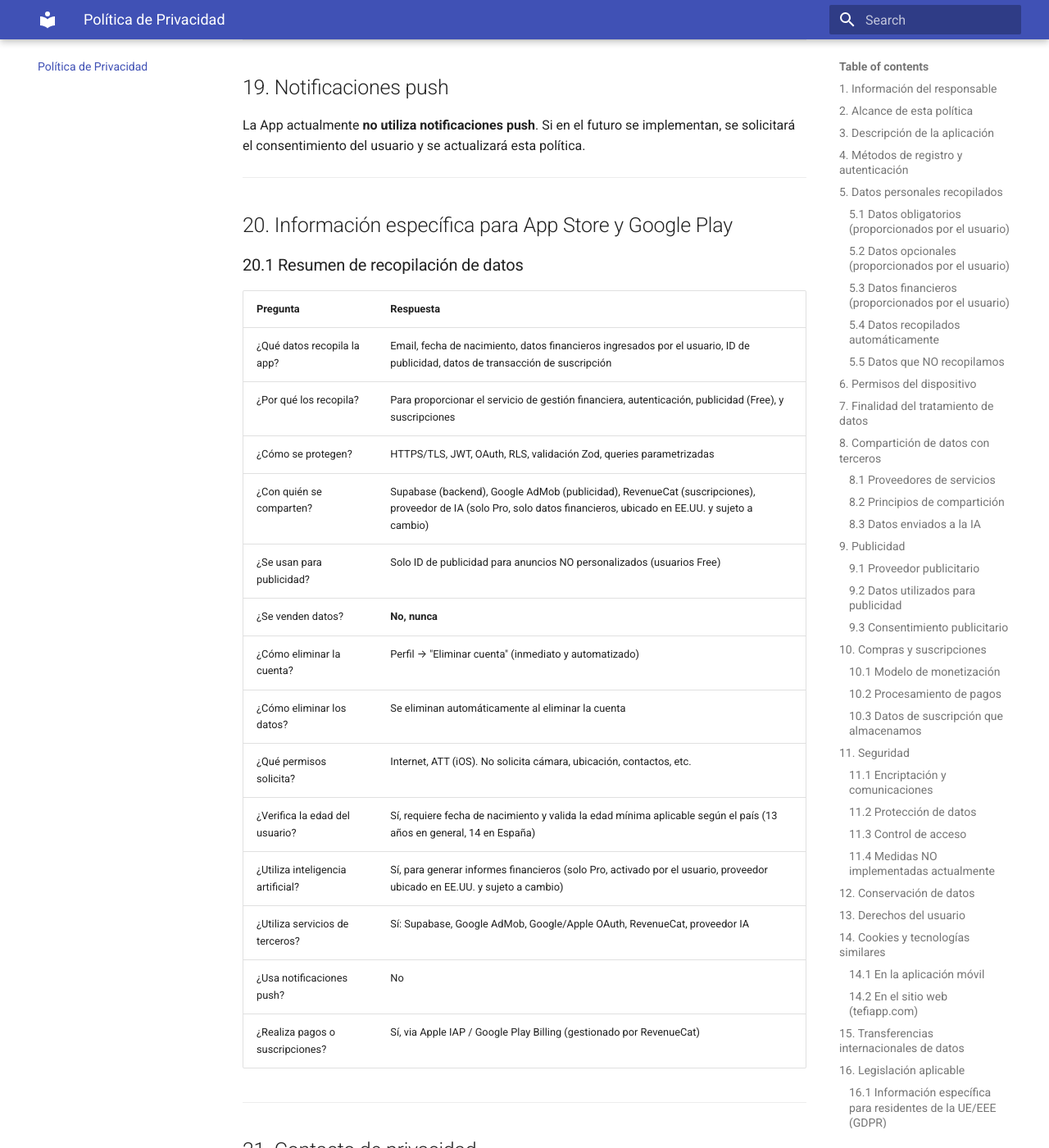
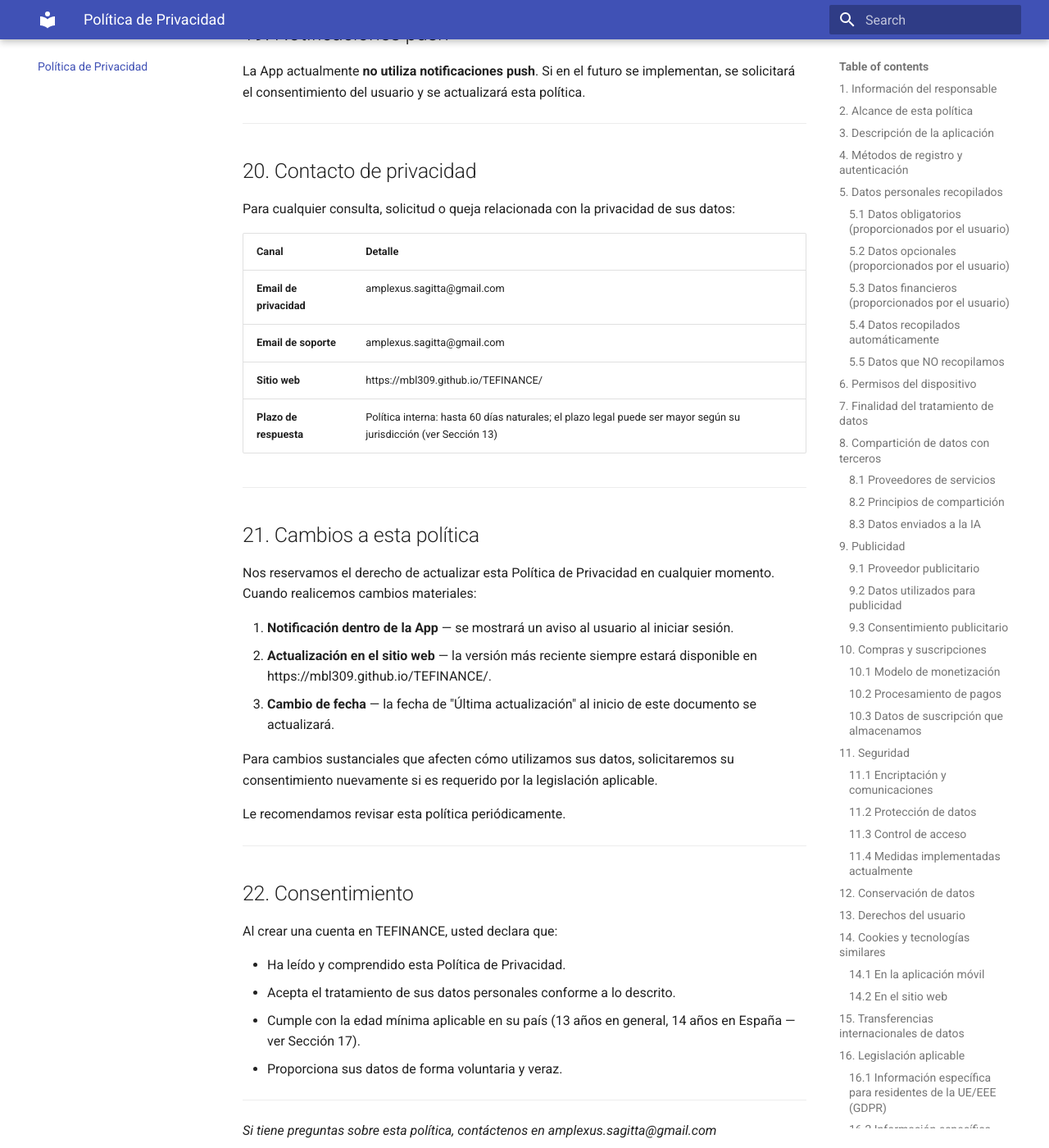
Before and after one commit to MBL309/TEFINANCE, an MkDocs documentation site: the page built from docs/privacidad.md, in a window 1280 px wide and 1400 px high, scrolled down 16371 px. Shown: the whole window at 82% size. Built offline with MkDocs 1.6.1 and Material for MkDocs 9.7.7, drawn with Linux system fonts in a browser that asks for light colours; some of the changed text lies outside the part shown.

Commit message:
privacidad

```diff
--- a/docs/privacidad.md
+++ b/docs/privacidad.md
@@ -242,7 +242,7 @@
 | Gestor de suscripciones | RevenueCat |
 | Procesador iOS | Apple In-App Purchases (App Store) |
 | Procesador Android | Google Play Billing |
-| Datos de pago | Procesados exclusivamente por Apple/Google — TEFI no almacena datos de tarjeta ni información de pago |
+| Datos de pago | Procesados exclusivamente por Apple/Google — TEFINANCE no almacena datos de tarjeta ni información de pago |
 | Renovación | Automática según el periodo seleccionado |
 | Cancelación | Desde la configuración de suscripciones de App Store / Google Play |
 | Reembolsos | Gestionados por Apple / Google según sus políticas |
@@ -289,10 +289,9 @@
 | Rate limiting | Limitación de solicitudes por defecto de Supabase |
 | Service Role protegido | Claves administrativas solo accesibles en funciones server-side |
 
-### 11.4 Medidas NO implementadas actualmente
+### 11.4 Medidas implementadas actualmente
 
-- MFA (autenticación multifactor): No disponible
-- Almacenamiento encriptado en dispositivo: Los tokens se almacenan en AsyncStorage (protección del OS pero sin encriptación adicional)
+- Implementamos medidas comerciales, técnicas y administrativas para proteger sus datos personales. Sin embargo, debido a la naturaleza abierta de internet, ningún sistema de transmisión o almacenamiento digital es 100 % seguro, por lo que no podemos garantizar la seguridad absoluta de su información.  No asumimos ninguna responsabilidad por la interceptación, alteración, uso o mal uso de la información que proporciona. Solo tú eres responsable de mantener el secreto de tu información personal. Por favor, ten cuidado al acceder al sitio web y, en general, proporciona información personal.
 
 ---
 
@@ -329,7 +328,7 @@
 
 **Plazo de respuesta:** Como política interna, respondemos a cualquier solicitud dentro de los 30 días naturales siguientes a su recepción, prorrogable hasta 60 días en casos complejos, notificándole previamente. Este plazo interno es más estricto que el mínimo exigido por la mayoría de las legislaciones aplicables; no obstante, **el plazo legal puede ser mayor según su jurisdicción** (por ejemplo, hasta 3 meses bajo el RGPD, o hasta 90 días bajo el CCPA/CPRA en casos que lo justifiquen).
 
-**Cómo ejercer sus derechos:** Envíe un correo a **privacy@tefiapp.com** indicando:
+**Cómo ejercer sus derechos:** Envíe un correo a **amplexus.sagitta@gmail.com* indicando:
 - Su dirección de email asociada a la cuenta
 - El derecho que desea ejercer
 - Cualquier información adicional relevante
@@ -348,7 +347,7 @@
 | SDK de AdMob | Publicidad | ID de publicidad, métricas de anuncios |
 | SDK de RevenueCat | Suscripciones | Estado de compra, customer info |
 
-### 14.2 En el sitio web (tefiapp.com)
+### 14.2 En el sitio web
 
 El sitio web puede utilizar cookies esenciales para su funcionamiento. No utiliza cookies de seguimiento ni analíticas de terceros.
 
@@ -365,10 +364,6 @@
 | Apple (Auth) | Estados Unidos | Cláusulas contractuales estándar |
 | RevenueCat | Estados Unidos | Cláusulas contractuales estándar (no forma parte del listado oficial de participantes del DPF) |
 | Proveedor de IA | Estados Unidos (proveedor actual, sujeto a cambio — ver 8.3) | Cláusulas contractuales estándar |
-
-De los proveedores utilizados, únicamente **Google** cuenta con certificación activa en el EU-U.S. Data Privacy Framework. Supabase y RevenueCat no forman parte del listado oficial de participantes del DPF y se apoyan en cláusulas contractuales estándar (SCC) como mecanismo de cumplimiento con el RGPD.
-
-Nos aseguramos de que todas las transferencias internacionales se realicen con salvaguardas adecuadas conforme a la legislación aplicable.
 
 ---
 
@@ -453,30 +448,7 @@
 
 ---
 
-## 20. Información específica para App Store y Google Play
-
-### 20.1 Resumen de recopilación de datos
-
-| Pregunta | Respuesta |
-|----------|-----------|
-| ¿Qué datos recopila la app? | Email, fecha de nacimiento, datos financieros ingresados por el usuario, ID de publicidad, datos de transacción de suscripción |
-| ¿Por qué los recopila? | Para proporcionar el servicio de gestión financiera, autenticación, publicidad (Free), y suscripciones |
-| ¿Cómo se protegen? | HTTPS/TLS, JWT, OAuth, RLS, validación Zod, queries parametrizadas |
-| ¿Con quién se comparten? | Supabase (backend), Google AdMob (publicidad), RevenueCat (suscripciones), proveedor de IA (solo Pro, solo datos financieros, ubicado en EE.UU. y sujeto a cambio) |
-| ¿Se usan para publicidad? | Solo ID de publicidad para anuncios NO personalizados (usuarios Free) |
-| ¿Se venden datos? | **No, nunca** |
-| ¿Cómo eliminar la cuenta? | Perfil → "Eliminar cuenta" (inmediato y automatizado) |
-| ¿Cómo eliminar los datos? | Se eliminan automáticamente al eliminar la cuenta |
-| ¿Qué permisos solicita? | Internet, ATT (iOS). No solicita cámara, ubicación, contactos, etc. |
-| ¿Verifica la edad del usuario? | Sí, requiere fecha de nacimiento y valida la edad mínima aplicable según el país (13 años en general, 14 en España) |
-| ¿Utiliza inteligencia artificial? | Sí, para generar informes financieros (solo Pro, activado por el usuario, proveedor ubicado en EE.UU. y sujeto a cambio) |
-| ¿Utiliza servicios de terceros? | Sí: Supabase, Google AdMob, Google/Apple OAuth, RevenueCat, proveedor IA |
-| ¿Usa notificaciones push? | No |
-| ¿Realiza pagos o suscripciones? | Sí, via Apple IAP / Google Play Billing (gestionado por RevenueCat) |
-
----
-
-## 21. Contacto de privacidad
+## 20. Contacto de privacidad
 
 Para cualquier consulta, solicitud o queja relacionada con la privacidad de sus datos:
 
@@ -503,9 +475,9 @@
 
 ---
 
-## 23. Consentimiento
+## 22. Consentimiento
 
-Al crear una cuenta en TEFI, usted declara que:
+Al crear una cuenta en TEFINANCE, usted declara que:
 
 - Ha leído y comprendido esta Política de Privacidad.
 - Acepta el tratamiento de sus datos personales conforme a lo descrito.
@@ -514,4 +486,4 @@
 
 ---
 
-*Si tiene preguntas sobre esta política, contáctenos en privacy@tefiapp.com.*
+*Si tiene preguntas sobre esta política, contáctenos en amplexus.sagitta@gmail.com*
--- /dev/null
+++ b/docs/stylesheets/extra.css
@@ -0,0 +1,5 @@
+.phone-image {
+    width: 280px;
+    border-radius: 20px;
+    box-shadow: 0 8px 24px rgba(0,0,0,.15);
+}
--- a/mkdocs.yml
+++ b/mkdocs.yml
@@ -12,6 +12,10 @@
     - navigation.sections   # Agrupar subsecciones de páginas
     - search.share          # Permitir compartir resultados de búsqueda
 
+markdown_extensions:
+  - attr_list
+extra_css:
+  - stylesheets/extra.css
 nav:
   - Inicio: index.md
   - Política de Privacidad: privacidad.md
```
Also changed, not shown: other parts of docs/privacidad.md (+3 -3 lines), docs/index.md (+2 -1 lines), docs/terminos.md (+3 -4 lines), docs/asssets/suscripcion.png (added), 2 other files.
